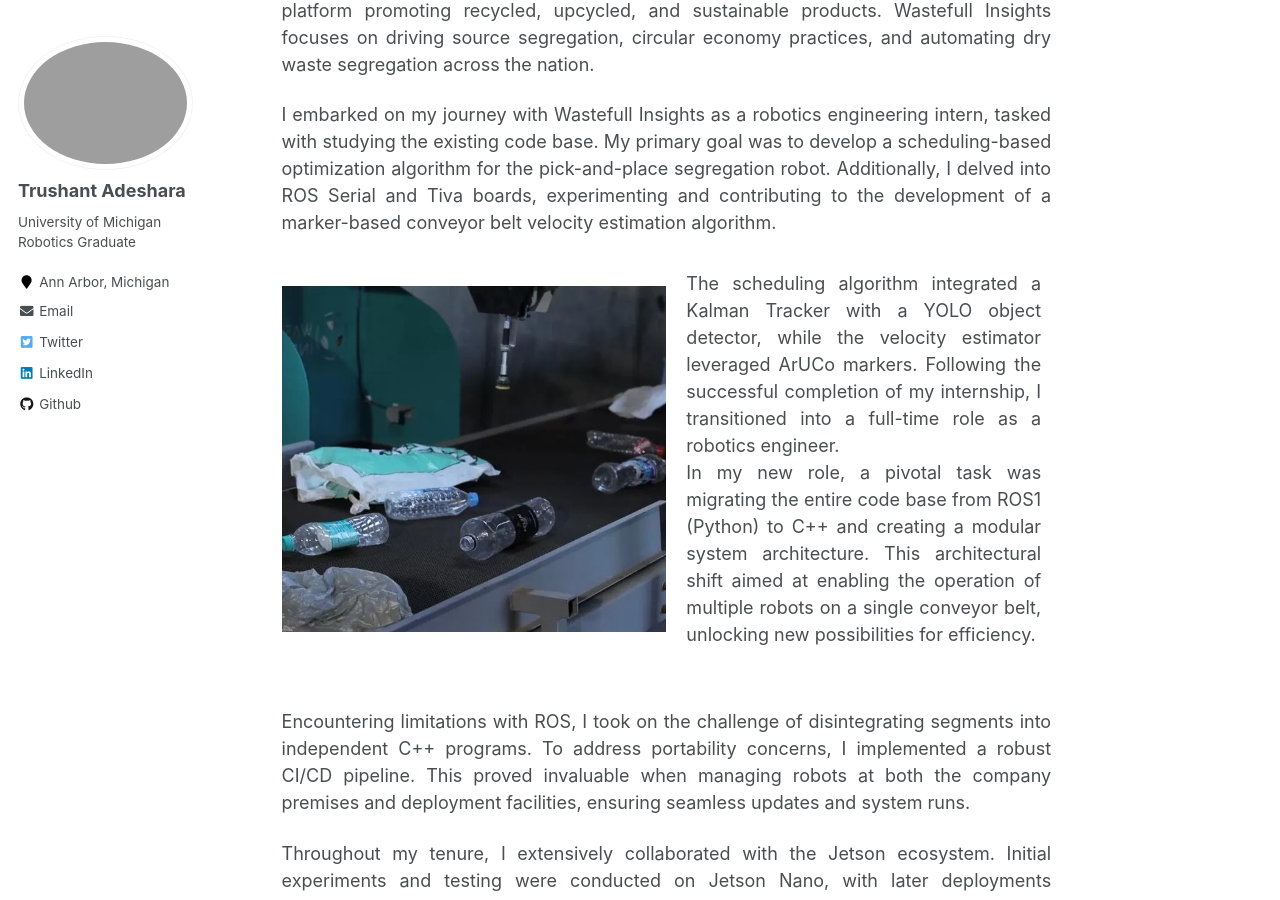
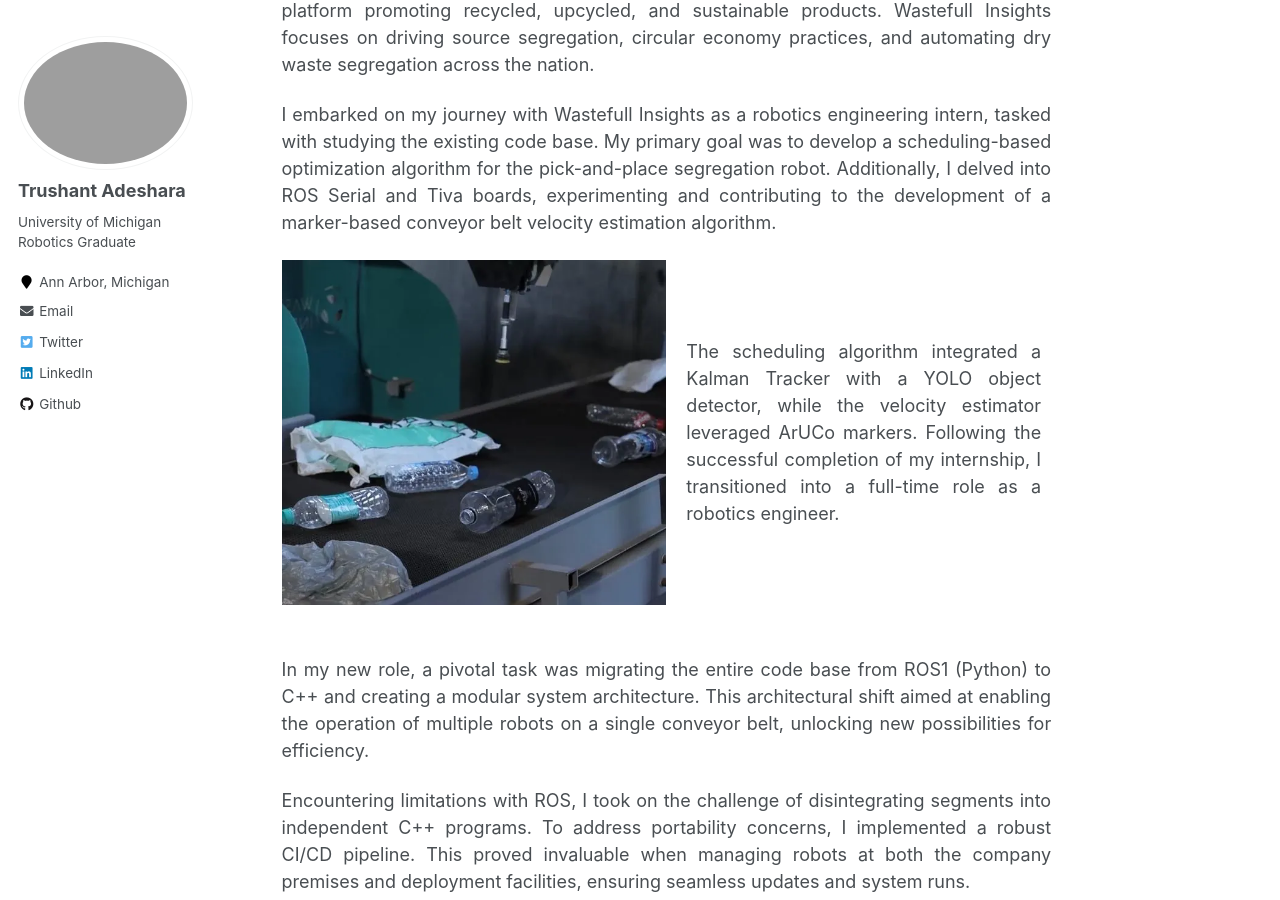
Before and after one commit to trushant05/trushant05.github.io, a Jekyll site: the page built from _work/2023-07-10-work-3.md, in a window 1280 px wide and 900 px high, scrolled down 828 px. Built offline with Jekyll 4.4.1, drawn with Linux system fonts in a browser that asks for light colours.

Commit message:
reduce paragraph beside image

```diff
--- a/_work/2023-07-10-work-3.md
+++ b/_work/2023-07-10-work-3.md
@@ -27,14 +27,13 @@ I embarked on my journey with Wastefull Insights as a robotics engineering inter
   <img src="/images/work/wi/robot.png" style="margin-right: 10px; max-width: 50%; height: auto;">
   <div style="padding: 10px; text-align: justify">
     The scheduling algorithm integrated a Kalman Tracker with a YOLO object detector, while the velocity estimator leveraged ArUCo markers. Following the successful completion of my internship, I transitioned into a full-time role as a robotics engineer.
-
-    <br>
-
-    In my new role, a pivotal task was migrating the entire code base from ROS1 (Python) to C++ and creating a modular system architecture. This architectural shift aimed at enabling the operation of multiple robots on a single conveyor belt, unlocking new possibilities for efficiency.
   </div>
 </div>
 
 <br>
+
+<p style="text-align: justify">
+In my new role, a pivotal task was migrating the entire code base from ROS1 (Python) to C++ and creating a modular system architecture. This architectural shift aimed at enabling the operation of multiple robots on a single conveyor belt, unlocking new possibilities for efficiency. </p>
 
 <p style="text-align: justify">
 Encountering limitations with ROS, I took on the challenge of disintegrating segments into independent C++ programs. To address portability concerns, I implemented a robust CI/CD pipeline. This proved invaluable when managing robots at both the company premises and deployment facilities, ensuring seamless updates and system runs. </p>
```
